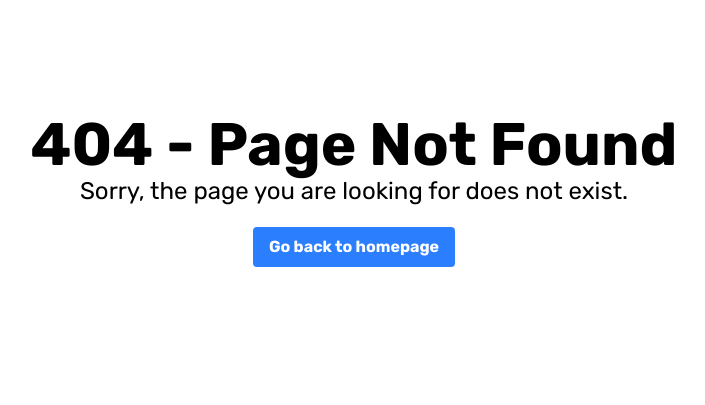
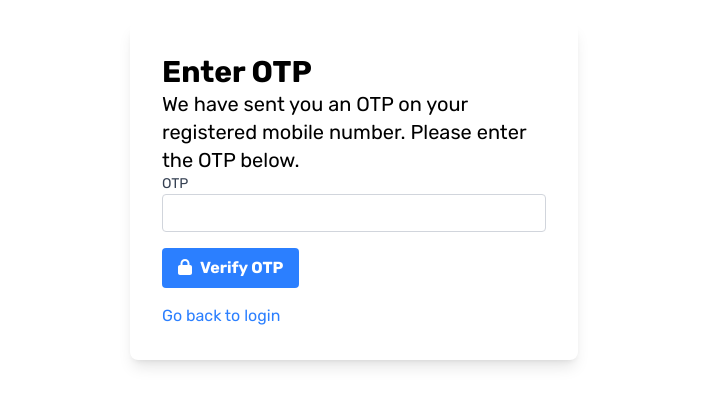
Before and after one commit to vikaskumarsingh20/Dynamite-mern-stack, a React (Vite) app: page /newpassword in a window 1280 px wide. Before the commit this address had no page. Shown: the part 209-614 px from the top of the page, without its empty margins (286-991 px from the left). Built offline with nearby package versions, Linux system fonts and the light colour scheme.

Commit message:
added newpassword/verificationOTP

```diff
--- a/src/components/forms/ForgetPassword.jsx
+++ b/src/components/forms/ForgetPassword.jsx
@@ -23,9 +23,11 @@
               required
             />
           </div>
-          <button className="bg-blue-500 hover:bg-blue-700 text-white font-bold py-2 px-4 rounded">
+          <button>
+          <Link to="/newpassword" className="bg-blue-500 hover:bg-blue-700 text-white font-bold py-2 px-4 rounded flex items-center justify-center">
             <FontAwesomeIcon icon={faLock} className="mr-2" />
             Send reset link
+          </Link>
           </button>
         </form>
         <p className="mt-4">
--- /dev/null
+++ b/src/components/forms/NewPassword.jsx
@@ -0,0 +1,60 @@
+// eslint-disable-next-line no-unused-vars
+import React, { useState } from 'react'
+import { Link, useNavigate } from 'react-router-dom'
+import { FontAwesomeIcon} from '@fortawesome/react-fontawesome'
+import { faLock } from '@fortawesome/free-solid-svg-icons'
+
+const NewPassword =()=> {
+  const navigate = useNavigate()
+
+  const [otp, setOtp] = useState('')
+
+  const handleChange = (e) => {
+    setOtp(e.target.value)
+  }
+
+  const handleSubmit = (e) => {
+    e.preventDefault()
+    if (otp.length === 6) {
+      navigate('/newpassword')
+    } else {
+      alert('Please enter 6 digit OTP')
+    }
+  }
+
+  return (
+    <div className="flex justify-center items-center min-h-screen dark:bg-gray-900">
+      <div className="bg-white rounded-lg shadow-lg p-8 max-w-md w-full">
+        <h2 className="text-3xl font-bold">Enter OTP</h2>
+        <p className="text-xl">We have sent you an OTP on your registered mobile number. Please enter the OTP below.</p>
+        <form onSubmit={handleSubmit}>
+          <div className="mb-4">
+            <label htmlFor="otp" className="block text-sm font-medium text-gray-700">
+              OTP
+            </label>
+            <input
+              type="text"
+              id="otp"
+              className="appearance-none border border-gray-300 rounded w-full py-2 px-3 text-gray-700
+               leading-tight focus:outline-none focus:shadow-outline"
+              value={otp}
+              onChange={handleChange}
+              maxLength={6}
+              required
+            />
+          </div>
+          <button className="bg-blue-500 hover:bg-blue-700 text-white font-bold py-2 px-4 rounded">
+            <FontAwesomeIcon icon={faLock} className="mr-2" />
+            Verify OTP
+          </button>
+          <p className="mt-4">
+            <Link to="/login" className="text-blue-500 hover:underline">
+              Go back to login
+            </Link>
+          </p>
+        </form>
+      </div>
+    </div>
+  )
+}
+export default NewPassword;
--- /dev/null
+++ b/src/components/forms/VerficationOTP.jsx
@@ -0,0 +1,122 @@
+import { useState } from 'react';
+
+const VerficationOTP = () => {
+  const [otp, setOtp] = useState('');
+  const [isModalOpen, setIsModalOpen] = useState(false);
+
+  const handleOtpChange = (e) => {
+    setOtp(e.target.value);
+  };
+
+  const verifyOtp = () => {
+    if (otp.length === 6) {
+      setIsModalOpen(true);
+    } else {
+      alert('Please enter 6 digit OTP');
+    }
+  };
+
+  return (
+    <div className="flex justify-center items-center min-h-screen bg-gray-100 dark:bg-gray-900">
+      <div className="bg-white dark:bg-gray-800 shadow-md rounded-lg p-8">
+        <h2 className="text-3xl font-bold">Enter OTP</h2>
+        <p className="text-xl">
+          We have sent you an OTP on your registered mobile number. Please enter
+          the OTP below.
+        </p>
+        <div className="mb-4">
+          <label
+            htmlFor="otp"
+            className="block text-sm font-medium text-gray-700 dark:text-gray-300"
+          >
+            OTP
+          </label>
+          <input
+            type="text"
+            id="otp"
+            className="appearance-none border border-gray-300 dark:border-gray-700 rounded w-full py-2 px-3 text-gray-700 dark:text-gray-300 leading-tight focus:outline-none focus:shadow-outline"
+            value={otp}
+            onChange={handleOtpChange}
+            maxLength={6}
+            required
+          />
+        </div>
+        <button
+          type="button"
+          className="bg-blue-500 hover:bg-blue-700 text-white font-bold py-2 px-4 rounded"
+          onClick={verifyOtp}
+        >
+          Verify OTP
+        </button>
+        {isModalOpen && (
+          <div
+            className="fixed z-10 inset-0 overflow-y-auto"
+            aria-labelledby="modal-title"
+            role="dialog"
+            aria-modal="true"
+          >
+            <div className="flex items-end justify-center min-h-screen pt-4 px-4 pb-20 text-center sm:block sm:p-0">
+              <div
+                className="fixed inset-0 bg-gray-500 bg-opacity-75 transition-opacity"
+                aria-hidden="true"
+              ></div>
+
+              <span
+                className="hidden sm:inline-block sm:align-middle sm:h-screen"
+                aria-hidden="true"
+              >
+                &#8203;
+              </span>
+
+              <div className="inline-block align-bottom bg-white rounded-lg px-4 pt-5 pb-4 text-left overflow-hidden shadow-xl transform transition-all sm:my-8 sm:align-middle sm:max-w-lg sm:w-full sm:p-6">
+                <div>
+                  <div className="mx-auto flex items-center justify-center h-12 w-12 rounded-full bg-green-100">
+                    <svg
+                      className="h-6 w-6 text-green-600"
+                      xmlns="http://www.w3.org/2000/svg"
+                      fill="none"
+                      viewBox="0 0 24 24"
+                      stroke="currentColor"
+                      aria-hidden="true"
+                    >
+                      <path
+                        strokeLinecap="round"
+                        strokeLinejoin="round"
+                        strokeWidth="2"
+                        d="M9 12l2 2 4-4m6 2a9 9 0 11-18 0 9 9 0 0118 0z"
+                      />
+                    </svg>
+                  </div>
+                  <div className="mt-3 text-center sm:mt-5">
+                    <h3
+                      className="text-lg leading-6 font-medium text-gray-900"
+                      id="modal-title"
+                    >
+                      OTP verified successfully
+                    </h3>
+                    <div className="mt-2">
+                      <p className="text-sm text-gray-500">
+                        You can now login to your account.
+                      </p>
+                    </div>
+                  </div>
+                </div>
+                <div className="mt-5 sm:mt-6">
+                  <button
+                    type="button"
+                    className="inline-flex justify-center w-full rounded-md border border-transparent shadow-sm px-4 py-2 bg-blue-600 text-base font-medium text-white hover:bg-blue-700 focus:outline-none focus:ring-2 focus:ring-offset-2 focus:ring-blue-500 sm:text-sm"
+                    onClick={() => setIsModalOpen(false)}
+                  >
+                    Close
+                  </button>
+                </div>
+              </div>
+            </div>
+          </div>
+        )}
+      </div>
+    </div>
+  );
+};
+
+export default VerficationOTP;
--- a/src/routes/AppRoutes.jsx
+++ b/src/routes/AppRoutes.jsx
@@ -6,6 +6,7 @@
 import Homepage from '../components/home/Homepage';
 import NotFoundPage from '../components/home/NotFoundPage';
 import ForgetPassword from '../components/forms/ForgetPassword';
+import NewPassword from '../components/forms/NewPassword';
 
 
 const AppRoutes = () => {
@@ -15,6 +16,7 @@
       <Route path="/login" element={<LoginPage />} />
       <Route path="/signup" element={<SignupPage />} />
       <Route path="/forgetpassword" element={<ForgetPassword />} />
+      <Route path="/newpassword" element={<NewPassword />} />
       <Route path="*" element={<NotFoundPage />} />
     </Routes>
   );
```
